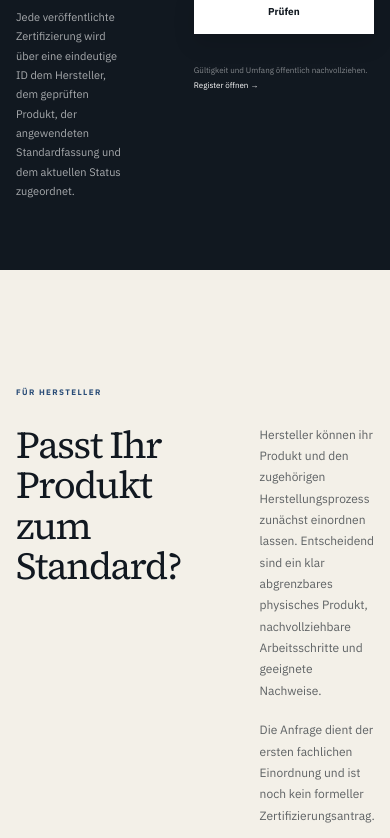
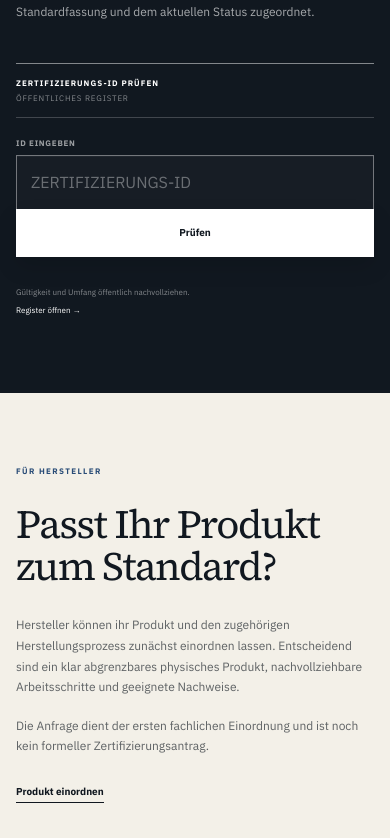
Before and after one commit to dennis-glaser-coder/human-certification-web, a Next.js app: page / in a window 390 px wide. Shown: the part 4466-5304 px from the top of the page. Built offline with nearby package versions, Linux system fonts and the light colour scheme.

Commit message:
Mobile Register- und Herstellerlayout korrigieren

```diff
--- a/src/app/globals.css
+++ b/src/app/globals.css
@@ -2933,3 +2933,113 @@ textarea:focus-visible{
     height:420px;
   }
 }
+
+
+/* ===== Mobile layout hardening 2026-09-05 ===== */
+@media(max-width:760px){
+  .premiumRegisterGrid,
+  .premiumManufacturerGrid{
+    grid-template-columns:minmax(0,1fr);
+    gap:0;
+  }
+
+  .premiumRegister{
+    padding-top:68px;
+    padding-bottom:72px;
+  }
+
+  .premiumRegister h2,
+  .premiumManufacturer h2{
+    max-width:none;
+    font-size:clamp(38px,10vw,44px);
+    line-height:1.04;
+    letter-spacing:-.038em;
+  }
+
+  .premiumRegisterIntro{
+    max-width:none;
+    font-size:12px;
+    line-height:1.72;
+  }
+
+  .premiumVerify{
+    width:100%;
+    min-width:0;
+    padding-top:40px;
+  }
+
+  .premiumRegister .verifyModule{
+    width:100%;
+    min-width:0;
+  }
+
+  .premiumRegister .verifyModuleHead{
+    min-height:0;
+    padding:14px 0;
+    align-items:flex-start;
+    flex-direction:column;
+    gap:5px;
+  }
+
+  .premiumRegister .verifyModuleHead strong,
+  .premiumRegister .verifyModuleHead span{
+    white-space:normal;
+  }
+
+  .premiumRegister .verifyModuleForm{
+    padding:20px 0 16px;
+  }
+
+  .premiumRegister .verifyModuleForm>div{
+    width:100%;
+    grid-template-columns:1fr;
+  }
+
+  .premiumRegister .verifyModuleForm input{
+    width:100%;
+    min-width:0;
+    height:54px;
+    border-right:1px solid rgba(255,255,255,.40);
+    border-bottom:0;
+    font-size:16px;
+  }
+
+  .premiumRegister .verifyModuleForm button{
+    width:100%;
+    height:48px;
+  }
+
+  .premiumRegister .verifyModuleFoot{
+    padding-top:14px;
+    flex-direction:column;
+    gap:8px;
+  }
+
+  .premiumManufacturer{
+    padding-top:72px;
+    padding-bottom:76px;
+  }
+
+  .premiumManufacturerGrid>div:last-child{
+    width:100%;
+    min-width:0;
+    padding-top:28px;
+  }
+
+  .premiumManufacturerGrid>div:last-child p{
+    max-width:none;
+    font-size:12px;
+    line-height:1.72;
+  }
+}
+
+@media(max-width:480px){
+  .premiumRegister h2,
+  .premiumManufacturer h2{
+    font-size:40px;
+  }
+
+  .premiumRegister .verifyModuleForm input{
+    font-size:16px;
+  }
+}
```
